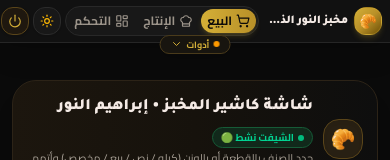
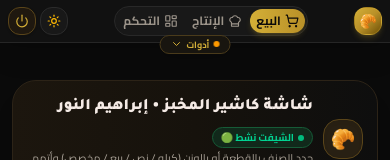
Before and after one commit to M0hamedXSherif/bakery-app, a React (Vite) app: page / in a window 390 px wide. Shown: the top 160 px of the page. Built offline with nearby package versions, Linux system fonts and the light colour scheme.

Commit message:
Making the App more responsive on mobile

```diff
--- a/src/components/common/Header.tsx
+++ b/src/components/common/Header.tsx
@@ -82,7 +82,7 @@
                 <span>{bakerySettings.logoEmoji || '🥐'}</span>
               )}
             </div>
-            <div className="flex flex-col min-w-0">
+            <div className="hidden sm:flex flex-col min-w-0">
               <h1
                 className={`text-xs sm:text-base font-black font-heading tracking-tight leading-tight truncate max-w-[85px] xs:max-w-[130px] sm:max-w-none ${
                   isLight ? 'text-[#1F1B16]' : 'text-[#F5EBE6]'
```
